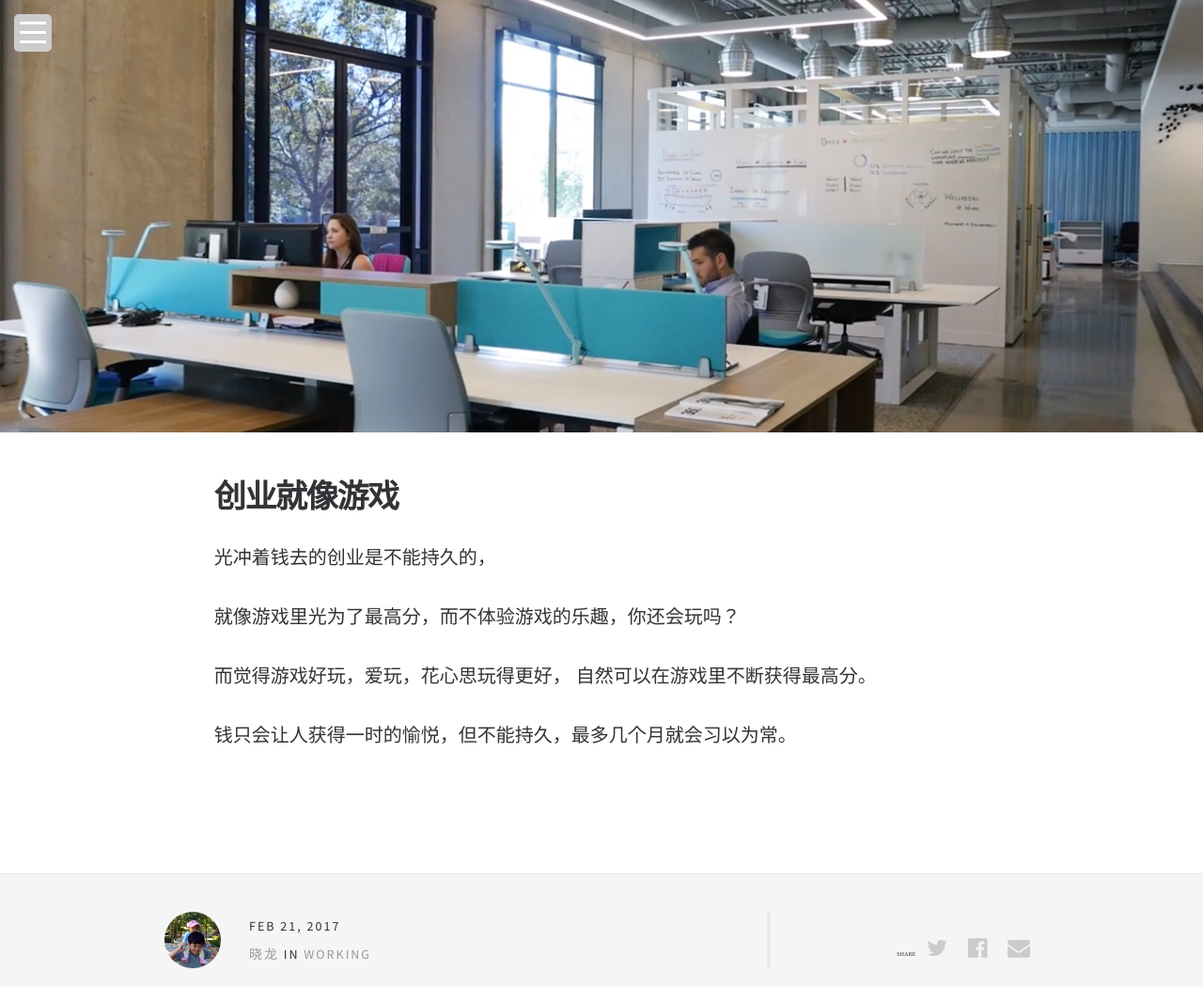
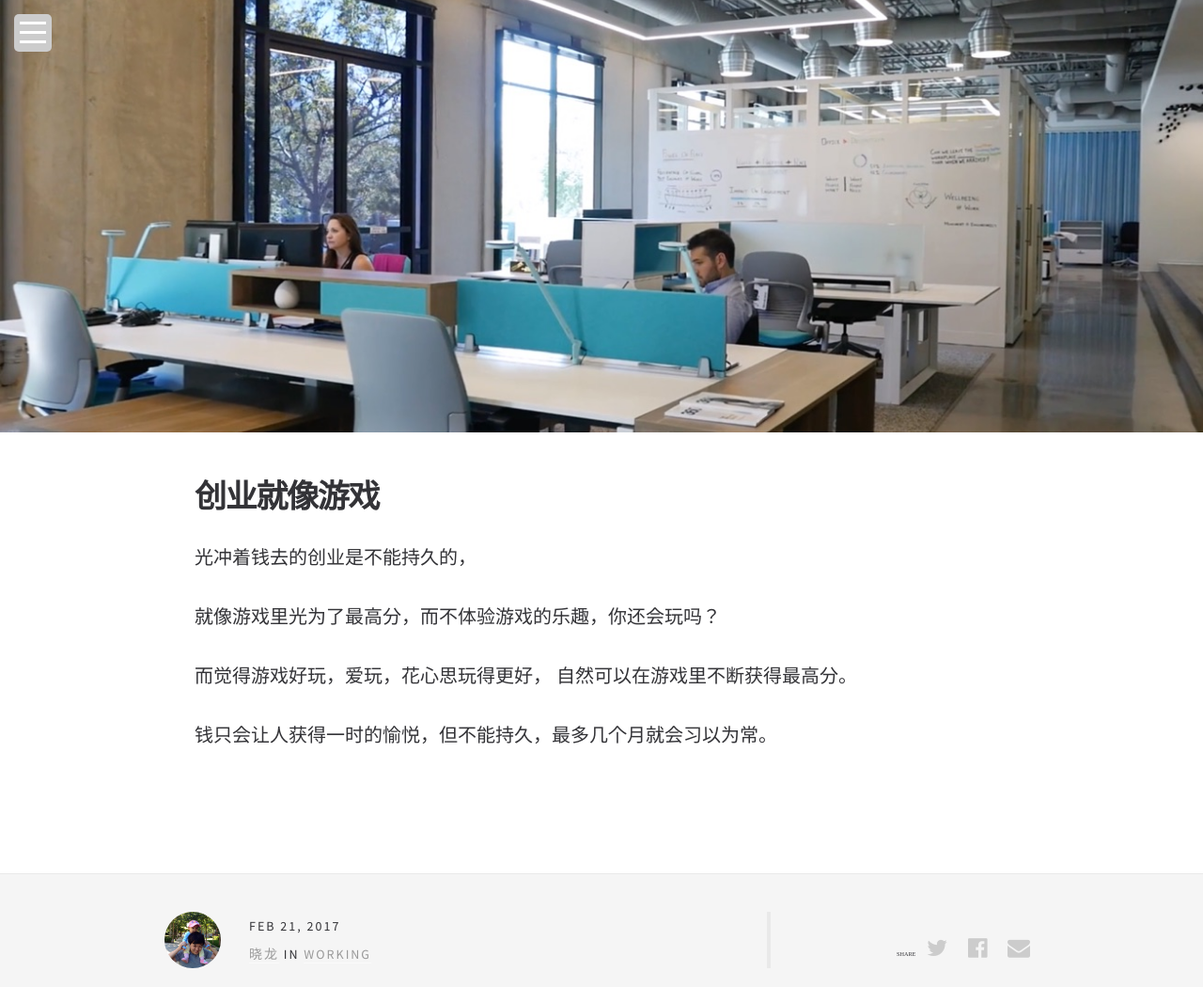
Before and after one commit to zxlive/zxlive.github.com, a Jekyll site: the page built from _posts/2017-02-21-working-game.md, in a window 1280 px wide. Shown: the whole page at 94% size. Built offline with Jekyll 4.4.1, drawn with Linux system fonts in a browser that asks for light colours; some web fonts are replaced.

Commit message:
提交文章

```diff
--- a/_sass/_layout.scss
+++ b/_sass/_layout.scss
@@ -208,7 +208,7 @@
 }
 
 .post-content {
-    margin-bottom: $spacing-unit;
+    margin-bottom: $spacing-unit ;
 
     h2 {
         font-size: 32px;
--- a/_sass/partials/_single.sass
+++ b/_sass/partials/_single.sass
@@ -65,7 +65,6 @@ blockquote
         padding: 30px 14% 70px
     +breakpoint(lg)
         padding: 30px 13% 100px
-        text-indent: 3.3em
 
     h1
         letter-spacing: -1pt
```
Also changed, not shown: _posts/2017-03-05-p2p.md (+9 -1 lines).
